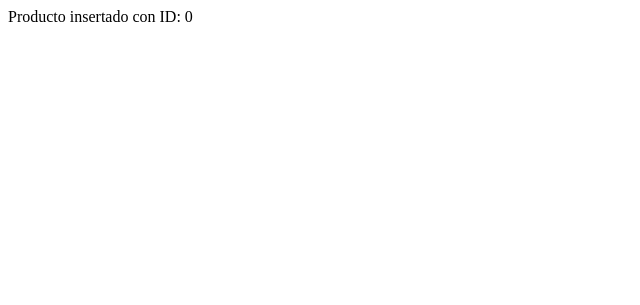
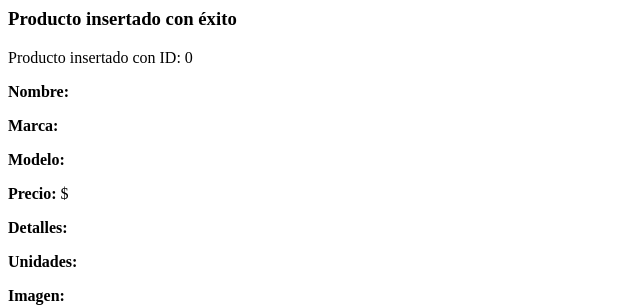
Before and after one commit to BlancaVisca/tecweb, a PHP site: page /set_producto_v2.php in a window 1280 px wide. Shown: the top 305 px of the page, without its empty margins (0-640 px from the left). Run offline with PHP 8.4, Linux system fonts and the light colour scheme; data that the repository does not hold is empty.

Commit message:
Practica 8 modifcación del set_producto_v2

```diff
--- a/practicas/p08-base/set_producto_v2.php
+++ b/practicas/p08-base/set_producto_v2.php
@@ -36,7 +36,16 @@ if ($result->num_rows > 0) {
 
 
     if ($link->query($sql_insert)) {
+
+        echo "<h3>Producto insertado con éxito</h3>";
         echo 'Producto insertado con ID: ' . $link->insert_id;
+        echo "<p><strong>Nombre:</strong> $nombre</p>";
+        echo "<p><strong>Marca:</strong> $marca</p>";
+        echo "<p><strong>Modelo:</strong> $modelo</p>";
+        echo "<p><strong>Precio:</strong> $$precio</p>";
+        echo "<p><strong>Detalles:</strong> $detalles</p>";
+        echo "<p><strong>Unidades:</strong> $unidades</p>";
+        echo "<p><strong>Imagen:</strong> <br><img src='$imagen' alt='Imagen del producto' width='200'></p>";
     } else {
         echo 'El Producto no pudo ser insertado =(';
     }
```
